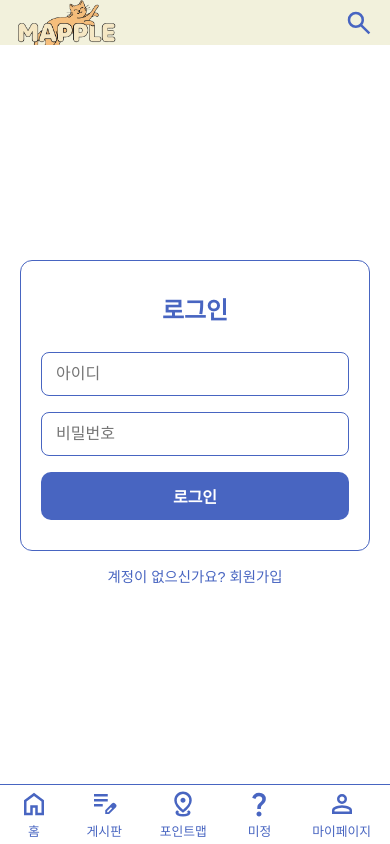
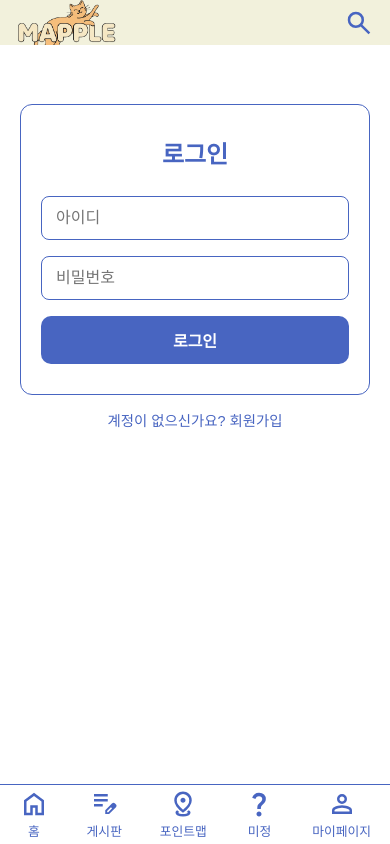
Before and after one commit to jyjyjyjyjyjy123/wara, a React (Create React App) app in the folder react-frontend/: page /login in a window 390 px wide. Built offline with nearby package versions, Linux system fonts and the light colour scheme; no server answers.

Commit message:
css update

```diff
--- a/react-frontend/src/pages/Write.js
+++ b/react-frontend/src/pages/Write.js
@@ -2,9 +2,9 @@ import React, { useState, useEffect, useRef } from "react";
 import api from "../api/axios";
 import { useAuth } from "../context/AuthContext";
 import { useParams, useNavigate } from "react-router-dom";
+import useKakaoMapScript from "../hooks/useKakaoMapScript";
 import "../styles/Write.css";
 
-const { kakao } = window;
 
 const Write = ({ editMode }) => {
   const { user } = useAuth();
@@ -21,6 +21,7 @@ const Write = ({ editMode }) => {
   const [selectedLocationId, setSelectedLocationId] = useState(null);
 
   const searchTimeoutRef = useRef(null);
+  const kakaoLoaded = useKakaoMapScript();
 
   // 수정 모드 시 기존 글 불러오기
   useEffect(() => {
@@ -80,8 +81,11 @@ const Write = ({ editMode }) => {
 
   // 위치 검색
   const searchLocations = (keyword, callback) => {
-    if (!kakao || !kakao.maps.services) return;
-    const ps = new kakao.maps.services.Places();
+    if (!kakaoLoaded || !window.kakao?.maps?.services) {
+      console.warn("카카오맵 SDK가 아직 준비되지 않음");
+      return;
+    }
+    const ps = new window.kakao.maps.services.Places();
     ps.keywordSearch(keyword, callback, { size: 8 });
   };
 
@@ -102,7 +106,7 @@ const Write = ({ editMode }) => {
 
     searchTimeoutRef.current = setTimeout(() => {
       searchLocations(value, (data, status) => {
-        if (status === kakao.maps.services.Status.OK) setSearchResults(data.slice(0, 8));
+        if (status === window.kakao.maps.services.Status.OK) setSearchResults(data.slice(0, 8));
         else setSearchResults([]);
         setIsSearching(false);
       });
--- a/react-frontend/src/styles/Layout.css
+++ b/react-frontend/src/styles/Layout.css
@@ -10,7 +10,7 @@
 .main-content {
   flex: 1;
   padding-top: 45px; /* Header 높이만큼 */
-  padding-bottom: 200px; /* Footer 높이만큼 */
+  padding-bottom: 120px; /* Footer 높이만큼 */
 }
 
 /* PC 배경일 때 */
--- a/react-frontend/src/styles/Login.css
+++ b/react-frontend/src/styles/Login.css
@@ -87,3 +87,9 @@
   color: var(--bg-color);
   text-decoration: underline;
 }
+
+@media (max-width: 479px) {
+    .login-container {
+      margin: 10% auto;
+    }
+}
--- a/react-frontend/src/styles/PostDetail.css
+++ b/react-frontend/src/styles/PostDetail.css
@@ -53,11 +53,12 @@
   justify-content: space-between;
   align-items: center;
   margin-top: 16px;
+    flex-wrap: wrap;
 }
 
 .left-actions button,
 .right-actions button {
-  margin-right: 8px;
+  margin: 0 8px 8px 0;
 }
 
 .action-button {
```
